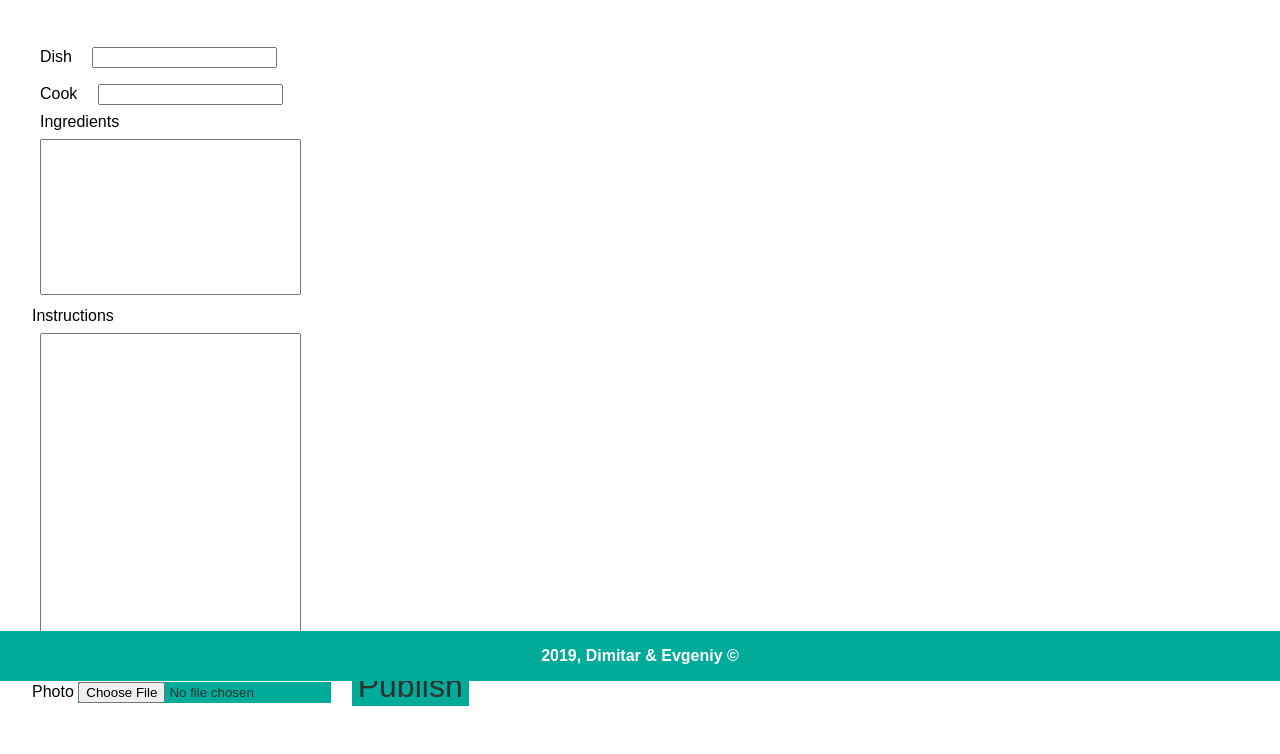
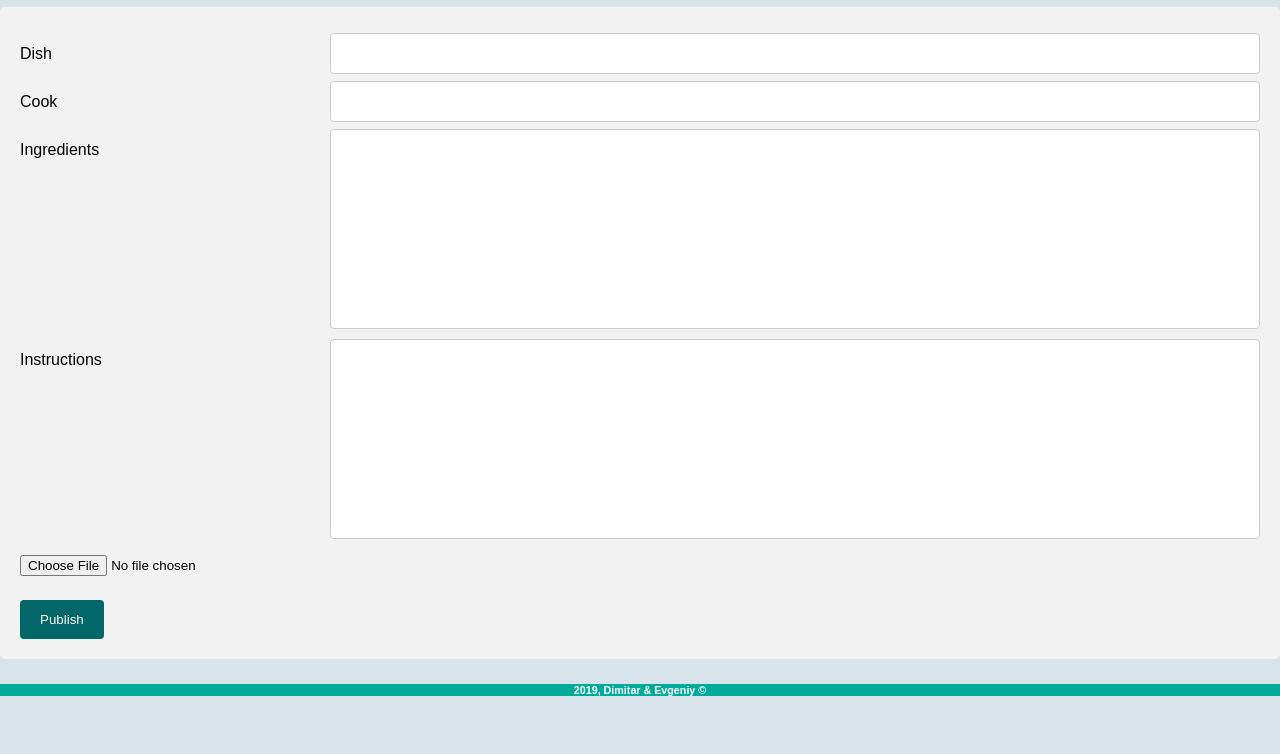
Before and after one commit to evgeniyfilipov/2018-2019-Front-End-Project-FMI, a plain HTML site: page publish.html in a window 1280 px wide. Shown: the part 119-873 px from the top of the page. After the commit the page ends 840 px from the top, so only its background shows below. Drawn offline with Linux system fonts and the light colour scheme.

Commit message:
added card view and changed form; style changes

```diff
--- a/publish.html
+++ b/publish.html
@@ -19,26 +19,50 @@
     <div class="form-title">
         <h1 class="title">Publish your own recipe</h1>
     </div>
-    <form name="publishRecipeForm" onsubmit="return add()" method="post" class="recipe-form">
-        <label for="dish" class="recipe-input">Dish</label>
-        <input name="dish" id="dish" type="text" class="recipe-input"><br>
-
-        <label for="cook" class="recipe-input">Cook</label>
-        <input name="cook" id="cook" type="text" class="recipe-input"><br>
-
-        <label for="ingredients" class="recipe-input">Ingredients</label><br>
-        <textarea name="ingredients" id="ingredients" rows="10" cols="30" class="recipe-input"></textarea><br>
-
-        <label for="instructions">Instructions</label><br>
-        <textarea name="instructions" id="instructions" rows="20" cols="30" class="recipe-input"></textarea><br>
-
-        <label for="photo">Photo</label>
-        <input type="file" name="photo" id="photo" class="recipe-upload">
-
-        <button type="submit" class="recipe-submit">Publish</button>
-    </form>
+    <div class="container">
+        <form name="publishRecipeForm" onsubmit="return add()" method="post">
+            <div class="row">
+                <div class="col-25">
+                    <label for="dish">Dish</label>
+                </div>
+                <div class="col-75">
+                    <input type="text" id="dish" name="dish">
+                </div>
+            </div>
+            <div class="row">
+                <div class="col-25">
+                    <label for="cook">Cook</label>
+                </div>
+                <div class="col-75">
+                    <input type="text" id="cook" name="cook">
+                </div>
+            </div>
+            <div class="row">
+                <div class="col-25">
+                    <label for="ingredients">Ingredients</label>
+                </div>
+                <div class="col-75">
+                    <textarea id="ingredients" name="ingredients"></textarea>
+                </div>
+            </div>
+            <div class="row">
+                <div class="col-25">
+                    <label for="instructions">Instructions</label>
+                </div>
+                <div class="col-75">
+                    <textarea id="instructions" name="instructions"></textarea>
+                </div>
+            </div>
+            <div class="row">
+                <input type="file">
+            </div>
+            <div class="row">
+                <input type="submit" value="Publish">
+            </div>
+        </form>
+    </div>
     <footer>
-        <p>2019, Dimitar & Evgeniy ©</p>
+        <h6>2019, Dimitar & Evgeniy ©</h6>
     </footer>
 </body>
 
--- a/scripts/data.js
+++ b/scripts/data.js
@@ -5,7 +5,7 @@ let localData = [];
 
 function fetchData() {
     const URL = 'https://api.myjson.com/bins/1dipcs';
-    fetch(URL).then(response => {
+    return fetch(URL).then(response => {
         if (response.ok) {
             return response.json();
         }
--- a/styles/index.css
+++ b/styles/index.css
@@ -1,5 +1,9 @@
 * {box-sizing: border-box}
-body {font-family: Metropolis, sans-serif; margin:0}
+body {
+  font-family: Metropolis, sans-serif;
+  margin:0;
+  background-color: #D9E4EA;
+}
 .mySlides {display: none}
 img {vertical-align: middle;}
 
@@ -90,7 +94,7 @@ img {vertical-align: middle;}
 }
 
 @media only screen and (max-width: 300px) {
-  .prev, .next,.text {font-size: 11px}
+  .prev, .next {font-size: 11px}
 }
 
 ul {
@@ -119,7 +123,6 @@ ul {
   }
 
   footer {
-    position: fixed;
     left: 0;
     bottom: 0;
     width: 100%;
@@ -137,3 +140,8 @@ ul {
  .active {
    background-color: #00D4B8;
  }
+
+ .text a {
+   color: white;
+   text-decoration: none;
+ }
--- a/styles/publish.css
+++ b/styles/publish.css
@@ -1,30 +1,68 @@
-.recipe-form {
-    padding: 2rem;
-    position: absolute;
+
+textarea {
+    height: 200px;
 }
 
-.recipe-input {
-    margin: 0.5rem;
-}
+input[type=text], select, textarea{
+    width: 100%;
+    padding: 12px;
+    border: 1px solid #ccc;
+    border-radius: 4px;
+    box-sizing: border-box;
+    resize: none;
+  }
 
-.recipe-submit {
-    background-color: #00AB9A;
+  label {
+    padding: 12px 12px 12px 0;
+    display: inline-block;
+  }
+
+  input[type=submit] {
+    background-color: #006668;
+    color: white;
+    padding: 12px 20px;
     border: none;
-    color: #313131;
-    font-size: 32px;
-    margin: 1rem;
-}
+    border-radius: 4px;
+    cursor: pointer;
+    float: left;
+  }
 
-.recipe-submit:hover {
+  input[type=submit]:hover {
     background-color: #00D4B8;
-}
+  }
 
-.recipe-upload {
-    background-color: #00AB9A;
-    border: none;
-    color: #313131;
-}
+  input[type=file] {
+      width: 100%;
+      padding: 12px 12px 24px 0;
+  }
 
-textarea {
-    resize: none;
-}
+  .container {
+    border-radius: 5px;
+    background-color: #f2f2f2;
+    padding: 20px;
+  }
+
+  .col-25 {
+    float: left;
+    width: 25%;
+    margin-top: 6px;
+  }
+
+  .col-75 {
+    float: left;
+    width: 75%;
+    margin-top: 6px;
+  }
+
+  .row:after {
+    content: "";
+    display: table;
+    clear: both;
+  }
+
+  @media screen and (max-width: 600px) {
+    .col-25, .col-75, input[type=submit] {
+      width: 100%;
+      margin-top: 0;
+    }
+  }
--- /dev/null
+++ b/styles/recipes.css
@@ -0,0 +1,42 @@
+.column {
+    float: left;
+    width: 25%;
+    padding: 0 10px;
+  }
+
+  .row {margin: 0 -5px;}
+
+  .row:after {
+    content: "";
+    display: table;
+    clear: both;
+  }
+
+  .card {
+    /* box-shadow: 0 4px 8px 0 rgba(0, 0, 0, 0.2); */
+    padding: 16px;
+    text-align: center;
+    background-color: #f1f1f1;
+  }
+
+  .card:hover {
+      transition: 3ms;
+  }
+
+  @media screen and (max-width: 600px) {
+    .column {
+      width: 100%;
+      display: block;
+      margin-bottom: 20px;
+    }
+  }
+
+  img {
+      width: 100%;
+      height: auto;
+  }
+
+  a {
+    text-decoration: none;
+    color: #313131;
+  }
```
Also changed, not shown: index.html (+16 -4 lines), recipes.html (+33 -2 lines), scripts/main.js (+8 -0 lines).
